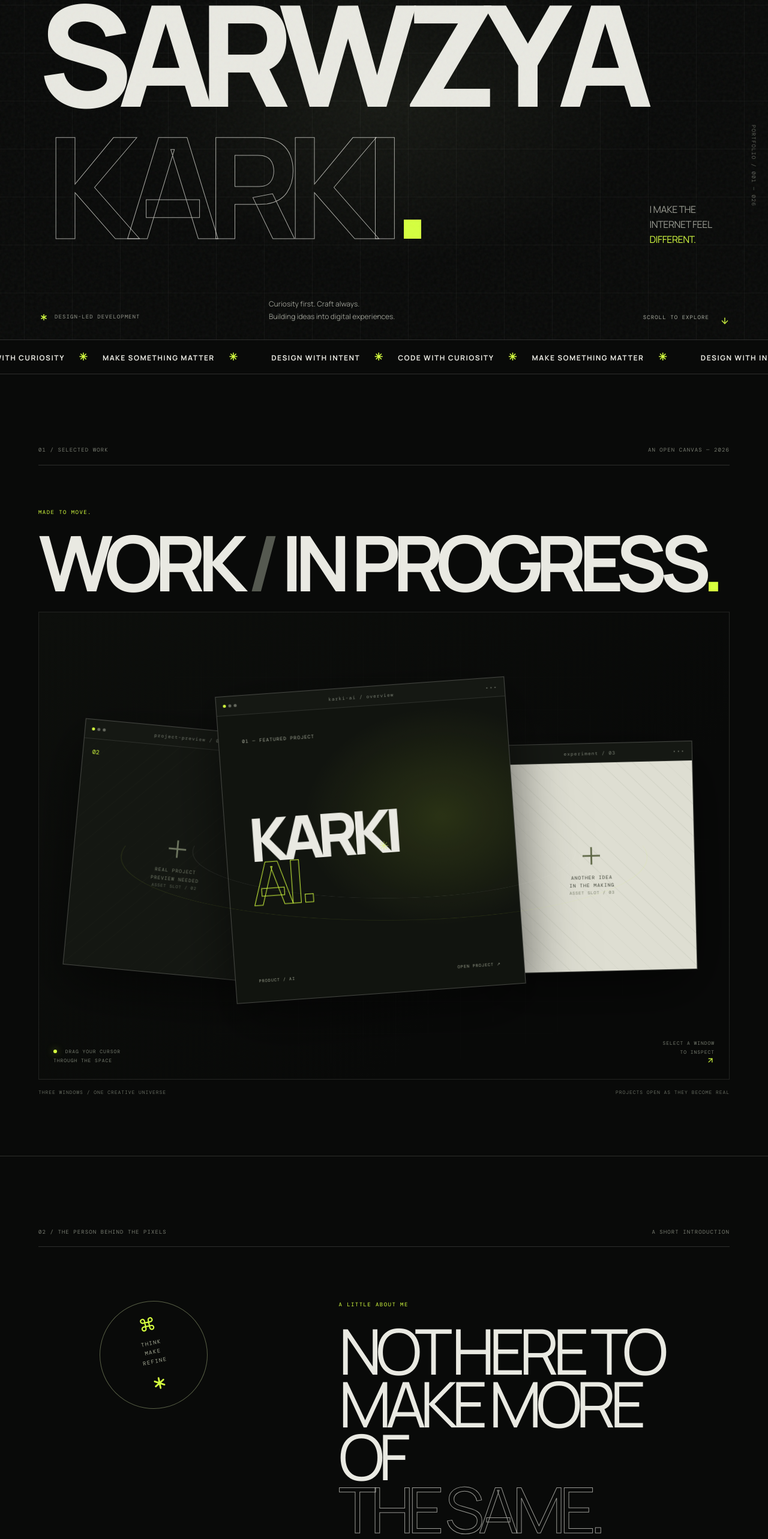
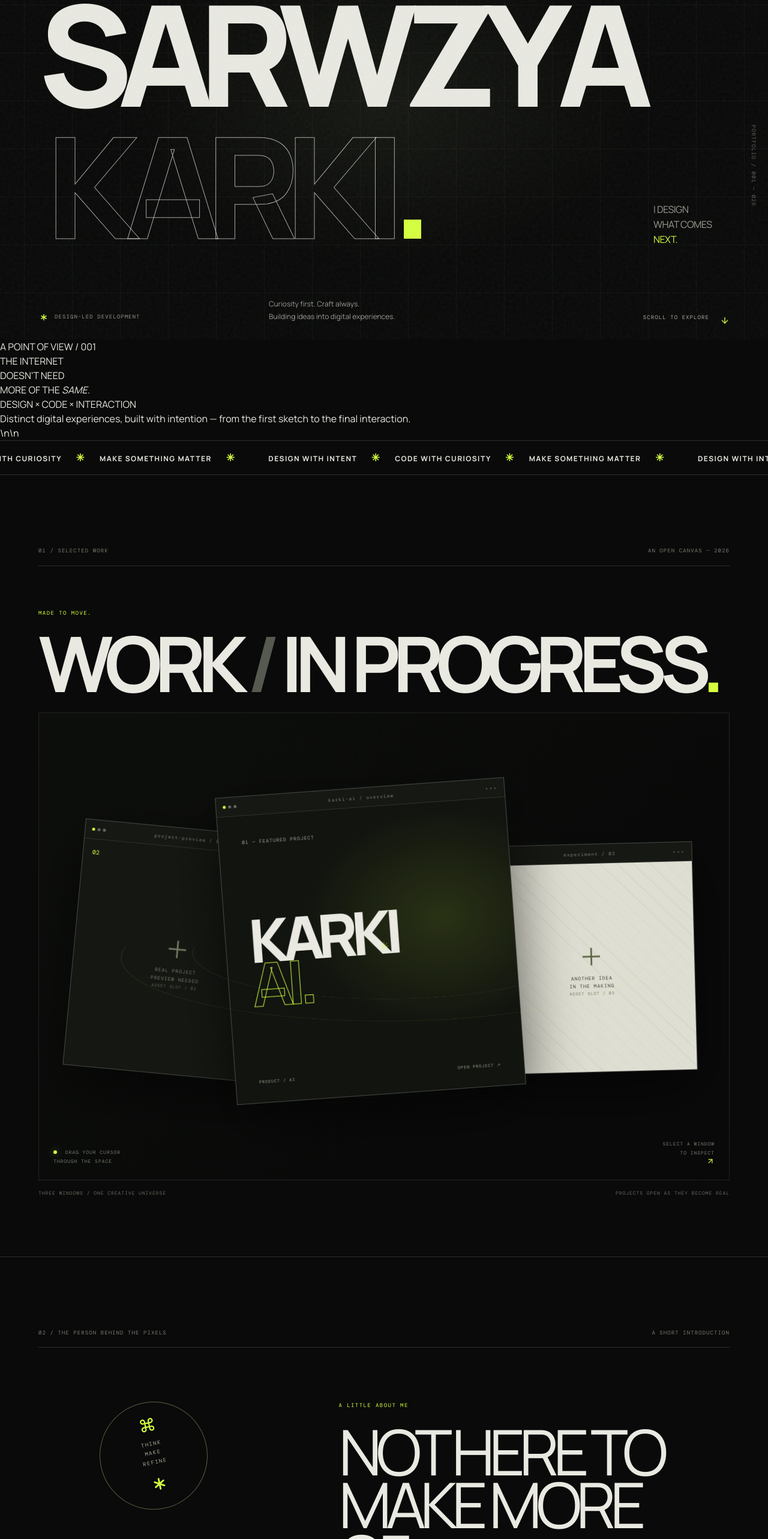
Before and after one commit to karkihubbb/karkiprotfilo, a Next.js app: page / in a window 1280 px wide. Shown: the part 234-2800 px from the top of the page at 60% size. Built offline with nearby package versions, Linux system fonts and the light colour scheme.

Commit message:
Elevate portfolio editorial typography and copy

```diff
--- a/app/page.tsx
+++ b/app/page.tsx
@@ -4,7 +4,7 @@ import { useEffect, useRef, useState } from "react";
 import gsap from "gsap";
 import { ScrollTrigger } from "gsap/ScrollTrigger";
 import { AnimatePresence, motion, useMotionValue, useSpring } from "framer-motion";
-import { ArrowDown, ArrowUpRight, Asterisk, Command, Github, Instagram, Linkedin, Menu, MoveUpRight, X } from "lucide-react";
+import { ArrowDown, ArrowUpRight, Asterisk, Command, Github, Menu, MoveUpRight, X } from "lucide-react";
 
 const projects = [
   { id: "01", name: "KARKI AI", type: "AI / PRODUCT", note: "Featured project", position: "window-one" },
@@ -110,26 +110,26 @@ export default function Home() {
           <motion.h1 initial="hidden" animate="visible" variants={{ visible: { transition: { staggerChildren: .045, delayChildren: .25 } } }}>
             {"SARWZYA".split("").map((letter, i) => <motion.span key={i} variants={{ hidden: { y: "110%", opacity: 0, filter: "blur(12px)" }, visible: { y: "0%", opacity: 1, filter: "blur(0px)", transition: { duration: .9, ease: [0.16, 1, 0.3, 1] } } }}>{letter}</motion.span>)}
           </motion.h1>
-          <div className="hero-second-line"><motion.h1 className="outline-name" initial={{ clipPath: "inset(0 100% 0 0)" }} animate={{ clipPath: "inset(0 0% 0 0)" }} transition={{ delay: .75, duration: 1.15, ease: [0.76, 0, 0.24, 1] }}>KARKI<span className="acid">.</span></motion.h1><motion.p initial={{ opacity: 0, x: 20 }} animate={{ opacity: 1, x: 0 }} transition={{ delay: 1.1, duration: .8 }}>I MAKE THE<br />INTERNET FEEL<br /><em>DIFFERENT.</em></motion.p></div>
+          <div className="hero-second-line"><motion.h1 className="outline-name" initial={{ clipPath: "inset(0 100% 0 0)" }} animate={{ clipPath: "inset(0 0% 0 0)" }} transition={{ delay: .75, duration: 1.15, ease: [0.76, 0, 0.24, 1] }}>KARKI<span className="acid">.</span></motion.h1><motion.p initial={{ opacity: 0, x: 20 }} animate={{ opacity: 1, x: 0 }} transition={{ delay: 1.1, duration: .8 }}>I DESIGN<br />WHAT COMES<br /><em>NEXT.</em></motion.p></div>
         </div>
         <div className="hero-bottom"><span className="hero-asterisk"><Asterisk size={18} /> DESIGN-LED DEVELOPMENT</span><p>Curiosity first. Craft always.<br />Building ideas into digital experiences.</p><a href="#work" className="scroll-cue"><span>SCROLL TO EXPLORE</span><ArrowDown size={16} /></a></div>
         <div className="hero-side-index">PORTFOLIO / 001 — 026</div>
       </section>
 
-      <div className="ticker" aria-hidden="true"><div className="ticker-track">{Array.from({ length: 4 }).map((_, i) => <span key={i}>DESIGN WITH INTENT <b>✳</b> CODE WITH CURIOSITY <b>✳</b> MAKE SOMETHING MATTER <b>✳</b></span>)}</div></div>
+      <section className="manifesto-section"><div className="manifesto-index">A POINT OF VIEW / 001</div><p className="manifesto-line">THE INTERNET<br /><span>DOESN’T NEED</span><br />MORE OF THE <em>SAME.</em></p><div className="manifesto-bottom"><span>DESIGN × CODE × INTERACTION</span><p>Distinct digital experiences, built with intention — from the first sketch to the final interaction.</p></div></section>\n\n      <div className="ticker" aria-hidden="true"><div className="ticker-track">{Array.from({ length: 4 }).map((_, i) => <span key={i}>DESIGN WITH INTENT <b>✳</b> CODE WITH CURIOSITY <b>✳</b> MAKE SOMETHING MATTER <b>✳</b></span>)}</div></div>
 
       <FloatingUniverse />
 
       <section id="about" className="about-section scroll-reveal">
         <div className="section-topline"><span>02 / THE PERSON BEHIND THE PIXELS</span><span>A SHORT INTRODUCTION</span></div>
-        <div className="about-grid"><div className="about-stamp"><Command size={26} /><span>THINK<br />MAKE<br />REFINE</span><Asterisk size={34} /></div><div className="about-copy"><p className="eyebrow">A LITTLE ABOUT ME</p><h2>NOT HERE TO<br />MAKE MORE OF<br /><span>THE SAME.</span></h2><p className="about-description">I’m Sarwzya Karki. I’m interested in the intersection of design, technology and interaction — exploring how thoughtful details can turn a website into an experience.</p><p className="about-placeholder">This introduction is editable. Add a personal story and verified background here.</p></div></div>
+        <div className="about-grid"><div className="about-stamp"><Command size={26} /><span>THINK<br />MAKE<br />REFINE</span><Asterisk size={34} /></div><div className="about-copy"><p className="eyebrow">A LITTLE ABOUT ME</p><h2>NOT HERE TO<br />MAKE MORE OF<br /><span>THE SAME.</span></h2><p className="about-description">I’m Sarwzya Karki. I’m interested in the intersection of design, technology and interaction — exploring how thoughtful details can turn a website into an experience.</p></div></div>
       </section>
 
-      <section className="toolkit-section scroll-reveal"><div className="section-topline"><span>03 / CREATIVE TOOLKIT</span><span>TOOLS ARE ONLY THE START</span></div><div className="toolkit-layout"><h2>THE<br /><span>TOOLBOX.</span></h2><div className="toolkit-list"><div><span>01</span><p>FRONTEND DEVELOPMENT</p><small>Next.js · React · TypeScript</small></div><div><span>02</span><p>MOTION & INTERACTION</p><small>GSAP · Framer Motion</small></div><div><span>03</span><p>DESIGN & PROTOTYPING</p><small>Tools and proficiency to be confirmed</small></div></div></div></section>
+      <section className="toolkit-section scroll-reveal"><div className="section-topline"><span>03 / CREATIVE TOOLKIT</span><span>TOOLS ARE ONLY THE START</span></div><div className="toolkit-layout"><h2>THE<br /><span>TOOLBOX.</span></h2><div className="toolkit-list"><div><span>01</span><p>FRONTEND DEVELOPMENT</p><small>Next.js · React · TypeScript</small></div><div><span>02</span><p>MOTION & INTERACTION</p><small>GSAP · Framer Motion</small></div><div><span>03</span><p>DESIGN & PROTOTYPING</p><small>Visual systems · interface design · prototyping</small></div></div></div></section>
 
-      <section id="contact" className="contact-section scroll-reveal"><div className="section-topline"><span>04 / START A CONVERSATION</span><span>THE NEXT THING STARTS HERE</span></div><p className="eyebrow">HAVE SOMETHING INTERESTING IN MIND?</p><h2>LET’S MAKE<br /><span>IT MATTER.</span></h2><p className="contact-note">Have an idea, a question, or something worth building? Reach out.</p><span className="contact-link contact-link-pending">CONTACT LINK TO BE ADDED <MoveUpRight size={17} /></span></section>
+      <section id="contact" className="contact-section scroll-reveal"><div className="section-topline"><span>04 / START A CONVERSATION</span><span>THE NEXT THING STARTS HERE</span></div><p className="eyebrow">HAVE SOMETHING INTERESTING IN MIND?</p><h2>LET’S MAKE<br /><span>IT MATTER.</span></h2><p className="contact-note">Have an idea, a question, or something worth building? Reach out.</p><a className="contact-link" href="https://github.com/karkihubbb" target="_blank" rel="noreferrer">FIND ME ON GITHUB <MoveUpRight size={17} /></a></section>
 
-      <footer className="site-footer"><a className="brand-mark" href="#top">SK<span>®</span></a><span>© 2026 SARWZYA KARKI</span><span>MADE WITH INTENTION <b>✳</b></span><div className="social-links"><a href="https://github.com/karkihubbb" target="_blank" rel="noreferrer" aria-label="GitHub"><Github size={16} /></a><a href="#contact" aria-label="Instagram link to be added"><Instagram size={16} /></a><a href="#contact" aria-label="LinkedIn link to be added"><Linkedin size={16} /></a></div></footer>
+      <footer className="site-footer"><a className="brand-mark" href="#top">SK<span>®</span></a><span>© 2026 SARWZYA KARKI</span><span>MADE WITH INTENTION <b>✳</b></span><div className="social-links"><a href="https://github.com/karkihubbb" target="_blank" rel="noreferrer" aria-label="GitHub"><Github size={16} /></a></div></footer>
     </main>
   );
 }
```
